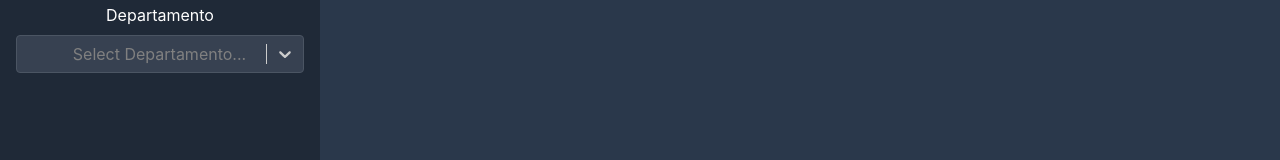
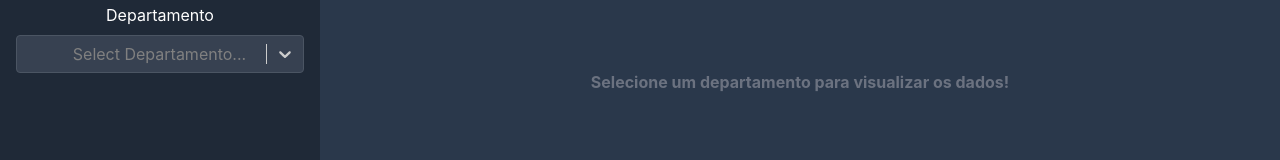
Before and after one commit to AfonsoLob/Visualizacao-de-Informacao, a React (Vite) app in the folder UA_Insights/: page /departamento in a window 1280 px wide. Shown: the part 382-542 px from the top of the page. Built offline with nearby package versions, Linux system fonts and the light colour scheme; no server answers.

Commit message:
Departamento and its filter

```diff
--- a/UA_Insights/src/hook/useFilterConfig.js
+++ b/UA_Insights/src/hook/useFilterConfig.js
@@ -22,13 +22,15 @@ export const useFilterConfig = () => {
       {
         type: 'select',
         label: 'Regime',
-        options: ['Todos', 'Ordinário', 'Trabalhador-Estudante'],
+        field: 'nome_regime',
+        isDynamic: true,
       }
     ],
     '/departamento': [
       {
         type: 'select',
         label: 'Departamento',
+        field: 'dep_sigla_oficial',
         isDynamic: true,
       }
     ],
--- a/UA_Insights/src/layout/Filter.jsx
+++ b/UA_Insights/src/layout/Filter.jsx
@@ -96,8 +96,10 @@ export const Filter = () => {
           <Select
             styles={customStyles}
             options={filter.isDynamic ?
-              dynamicOptions[filter.field] || [] :
-              filter.options.map(opt => ({ value: opt, label: opt }))}
+              (filter.label === "Departamento" ?
+                (dynamicOptions[filter.field] || []).map(opt => ({ ...opt, label: opt.label.toUpperCase() })) :
+                dynamicOptions[filter.field] || []) :
+              filter.options.map(opt => ({ value: opt, label: filter.label === "Departamento" ? opt.toUpperCase() : opt }))}
             onChange={(value) => updateFilter(filter.label, value)}
             value={filters[filter.field]}
             placeholder={`Select ${filter.label}...`}
--- /dev/null
+++ b/UA_Insights/src/pages/Departamento.jsx
@@ -0,0 +1,35 @@
+import { useFilters } from "../context/FilterContext";
+
+
+const Curso = () => {
+
+  const { filters } = useFilters();
+  const selectedDepartamento = filters.Departamento?.value;
+
+    return (
+      <>
+      {!selectedDepartamento ? (
+        <div className="flex items-center justify-center h-full">
+          <h2 className="text-gray-500 font-bold">Selecione um departamento para visualizar os dados!</h2>
+        </div>
+      ) : (
+      <div className="grid grid-cols-2 gap-5 justify-evenly items-center h-auto mt-5">
+        <div className="w-full h-[400px] border border-lightgray rounded-lg p-1.5 bg-[#f9f9f9] flex flex-col items-center justify-center text-white" style={{ backgroundColor: '#2d3748' }}>
+            <h2>TO DO</h2>
+        </div>
+        <div className="w-full h-[400px] border border-lightgray rounded-lg p-1.5 bg-[#f9f9f9] flex flex-col items-center justify-center text-white" style={{ backgroundColor: '#2d3748' }}>
+            <h2>TO DO</h2>
+        </div>
+        <div className="w-full h-[400px] border border-lightgray rounded-lg p-1.5 bg-[#f9f9f9] flex flex-col items-center justify-center text-white" style={{ backgroundColor: '#2d3748' }}>
+            <h2>TO DO</h2>
+        </div>
+        <div className="w-full h-[400px] border border-lightgray rounded-lg p-1.5 bg-[#f9f9f9] flex flex-col items-center justify-center text-white" style={{ backgroundColor: '#2d3748' }}>
+            <h2>TO DO</h2>
+        </div>
+      </div>
+      )}
+      </>
+    );
+};
+
+export default Curso;
--- a/UA_Insights/src/utils/Router.jsx
+++ b/UA_Insights/src/utils/Router.jsx
@@ -5,6 +5,7 @@ import Base from '../layout/Base';
 import Universidade from '../pages/Universidade';
 import Cadeira from '../pages/Cadeira';
 import Curso from '../pages/Curso';
+import Departamento from '../pages/Departamento';
 import Dashboard from '../pages/Dashboard';
 //import GraphicScripts from '../components/GraphicScripts'; // Adjust the path as needed
 
@@ -16,6 +17,7 @@ const AppRouter = () => (
         <Route path="/universidade" element={<Universidade />} />
         <Route path='/curso' element={<Curso />} />
         <Route path="/cadeira" element={<Cadeira />} />
+        <Route path="/departamento" element={<Departamento />} />
         {/* <Route path="/graphics" element={<GraphicScripts />} /> */}
         {/* Add other routes here */}
       </Routes>
```
